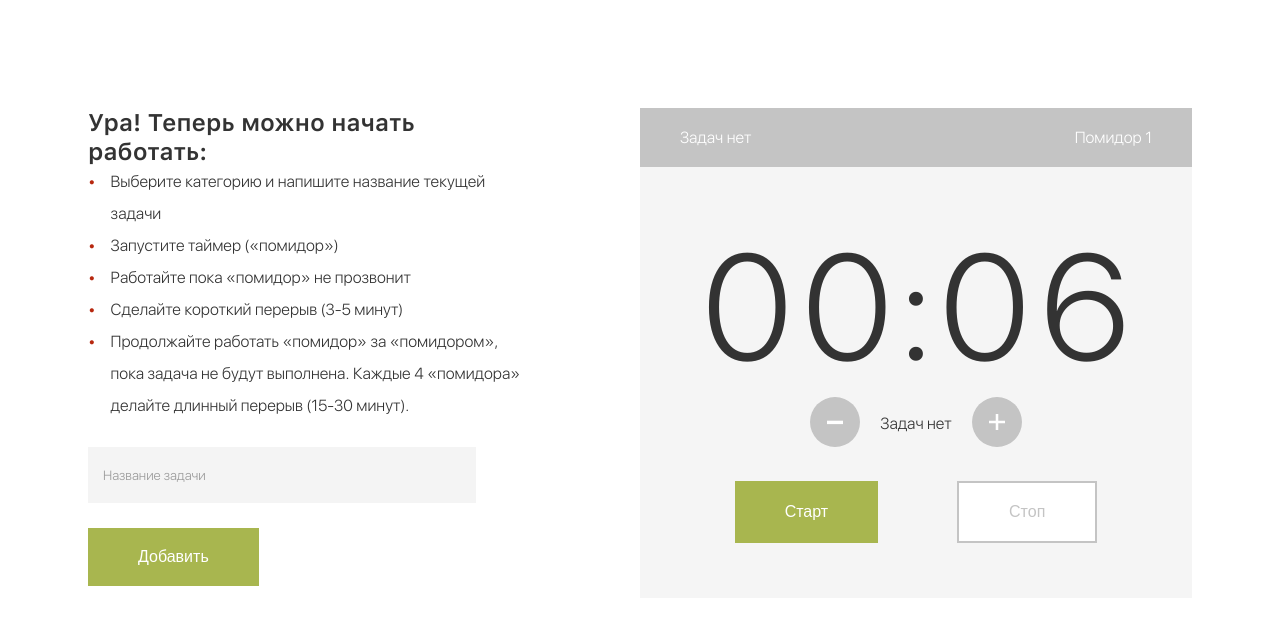
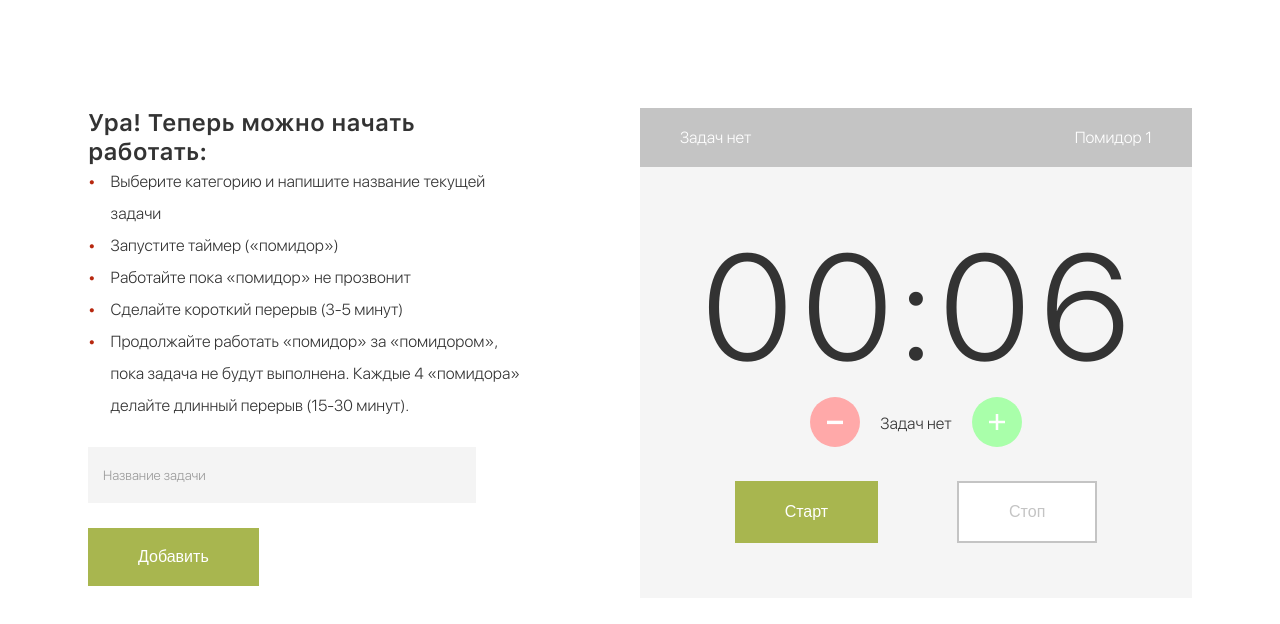
Before and after one commit to Ramramramzes/pomodoro_timer, a React (Vite) app: page / in a window 1280 px wide. Shown: the top 624 px of the page. Built offline with nearby package versions, Linux system fonts and the light colour scheme.

Commit message:
+- btns styles

```diff
--- a/src/General/Timer/Timer.tsx
+++ b/src/General/Timer/Timer.tsx
@@ -116,19 +116,19 @@ function Timer() {
                                                       onClick={()=>{
                                                       dispatch(remWorkMinute())
                                                       pause()}}>
-                                                      <Minus /></button>}
+                                                      <Minus color={isRunning} /></button>}
                                                       {/* рабочее время */}
           {timer.breakActive && <button className={styles.plus_min}
                                                       disabled={isRunning  || minutes <= 1}
                                                       onClick={()=>{
                                                       dispatch(remBreakeMinute())
-                                                      pause()}}><Minus /></button>}
+                                                      pause()}}><Minus color={isRunning} /></button>}
                                                       {/* перерыв */}
           {timer.bigBreakActive && <button  className={styles.plus_min}
                                                       disabled={isRunning  || minutes <= 1}
                                                           onClick={()=>{
                                                           dispatch(remBigBreakeMinute())
-                                                          pause()}}><Minus /></button>}
+                                                          pause()}}><Minus color={isRunning} /></button>}
                                                       {/* большой перерыв */}
         </div>
         {taskList.value.length != 0 ? <p title={taskList.value[0].content} className={taskList.value[0].content.length > 30 ? styles.list_status_long : styles.list_status_short}>Задача {taskList.value.length != 0 ? taskList.value[0].taskIndex : ''} : {taskList.value.length != 0 ? taskList.value[0].content: ''}</p> : <p className={styles.no_task}>Задач нет</p>}
@@ -138,19 +138,19 @@ function Timer() {
                                                       onClick={()=>{
                                                       dispatch(addWorkMinute())
                                                       pause()}}>
-                                                      <Plus /></button>}
+                                                      <Plus color={isRunning} /></button>}
                                                       {/* рабочее время */}
           {timer.breakActive && <button className={styles.plus_btn}
                                                       disabled={isRunning}
                                                       onClick={()=>{
                                                       dispatch(addBreakeMinute())
-                                                      pause()}}><Plus /></button>}
+                                                      pause()}}><Plus color={isRunning} /></button>}
                                                       {/* перерыв */}
           {timer.bigBreakActive && <button  className={styles.plus_btn}
                                                           disabled={isRunning}
                                                           onClick={()=>{
                                                           dispatch(addBigBreakeMinute())
-                                                          pause()}}><Plus /></button>}
+                                                          pause()}}><Plus color={isRunning} /></button>}
                                                       {/* большой перерыв */}
         </div>
       </div>
--- a/src/img/images.tsx
+++ b/src/img/images.tsx
@@ -105,22 +105,25 @@ export function Close(){
 }
 
 
-export function Plus(){
+export function Plus({color}:{color:boolean}){
+  const defColorP = !color ? `rgb(169, 255, 170)` : `#C4C4C4`
   return(
     <>
       <svg width="50" height="50" viewBox="0 0 50 50" fill="none" xmlns="http://www.w3.org/2000/svg">
-      <circle cx="25" cy="25" r="25" fill="#C4C4C4"/>
+      <circle cx="25" cy="25" r="25" fill={defColorP}/>
       <path d="M26.2756 26.1321V33H23.7244V26.1321H17V23.7029H23.7244V17H26.2756V23.7029H33V26.1321H26.2756Z" fill="white"/>
       </svg>
     </>
   );
 }
 
-export function Minus(){
+export function Minus({color}:{color:boolean}){
+  const defColorM = !color ? `rgb(255, 169, 169)` : `#C4C4C4`
+
   return(
     <>
       <svg width="50" height="50" viewBox="0 0 50 50" fill="none" xmlns="http://www.w3.org/2000/svg">
-        <circle cx="25" cy="25" r="25" fill="#C4C4C4"/>
+        <circle cx="25" cy="25" r="25" fill={defColorM}/>
         <rect x="17" y="23.7029" width="16" height="3.3939" fill="white"/>
       </svg>
     </>
```
